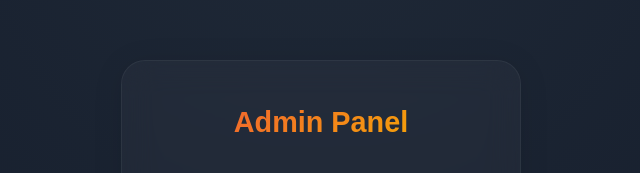
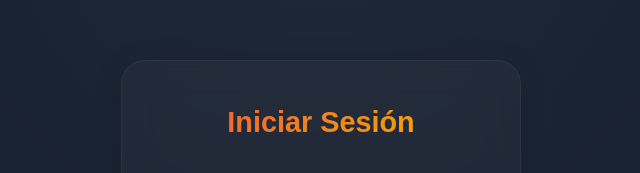
Before and after one commit to julian-111/depo_copa_navide-a, a Next.js app in the folder my-app/: page /login in a window 1280 px wide. Shown: the part 131-304 px from the top of the page, without its empty margins (319-959 px from the left). Built offline with nearby package versions, Linux system fonts and the light colour scheme.

Commit message:
actualizacion del login

```diff
--- a/my-app/src/app/(admin)/login/page.tsx
+++ b/my-app/src/app/(admin)/login/page.tsx
@@ -37,7 +37,7 @@
   return (
     <div className={styles.container}>
       <div className={styles.loginCard}>
-        <h1 className={styles.title}>Admin Panel</h1>
+        <h1 className={styles.title}>Iniciar Sesión</h1>
 
         <form onSubmit={handleSubmit} className={styles.form}>
           <div className={styles.inputGroup}>
```
